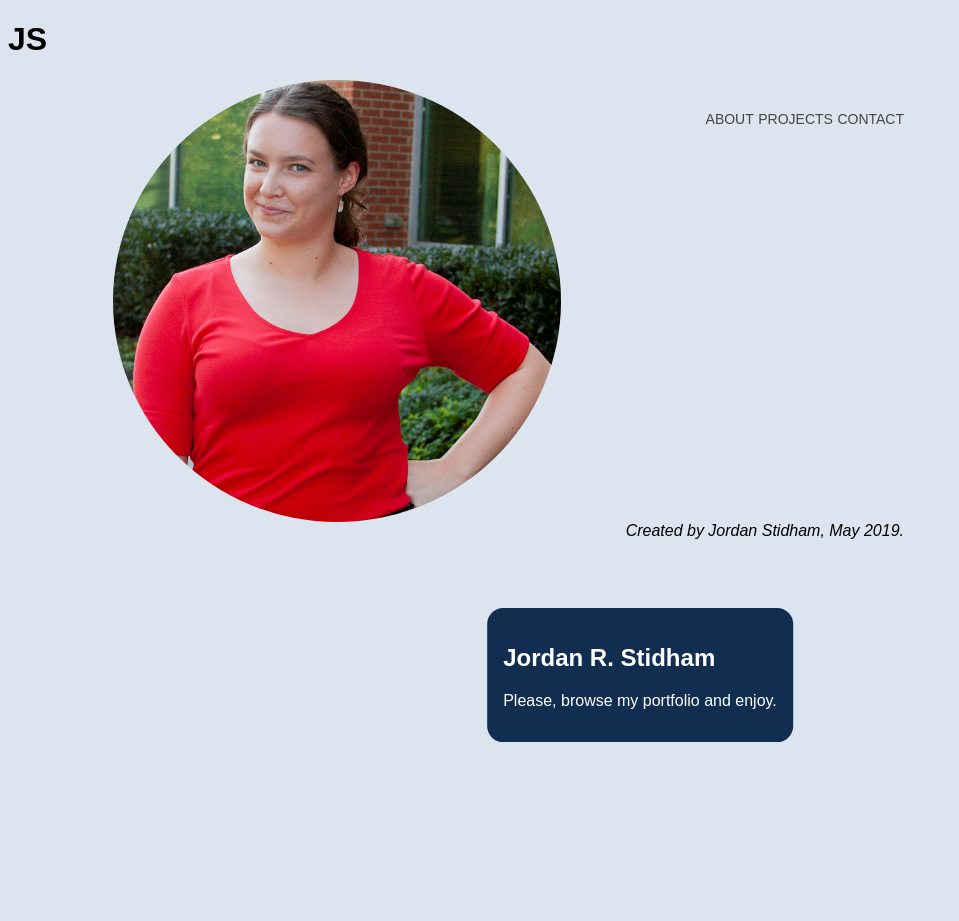
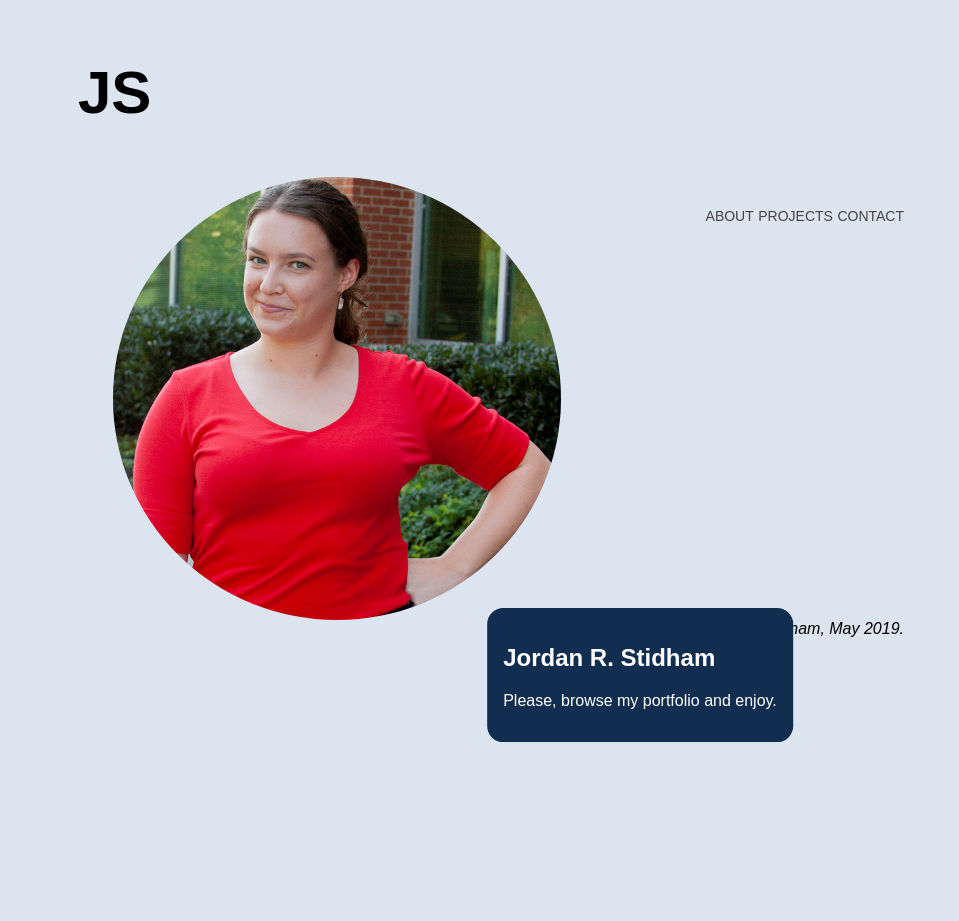
Before and after one commit to jordanstidham/PORTFOLIO, a Jekyll site: the page built from README.md, in a window 1280 px wide. Shown: the whole page, without its empty margins (0-959 px from the left). Built offline with Jekyll 4.4.1, drawn with Linux system fonts in a browser that asks for light colours; our own code applies the rules of GitHub Pages for plain Markdown files.

Commit message:
Update default.html

```diff
--- a/_layouts/default.html
+++ b/_layouts/default.html
@@ -3,16 +3,13 @@
 	<head>
 		<title>Jordan Stidham</title>
 		<link rel="stylesheet" type="text/css" href="css/main.css">
-		<style>
-				h1 {
-				background-color: #red;
-				}
-		</style>
 	</head>
 	<body>
 		<!-- header -->
 
-			<h1>JS</h1>
+			<div class= "head">
+				<h1>JS</h1>
+			</div>
 
 		<!-- navbar -->
 
```
